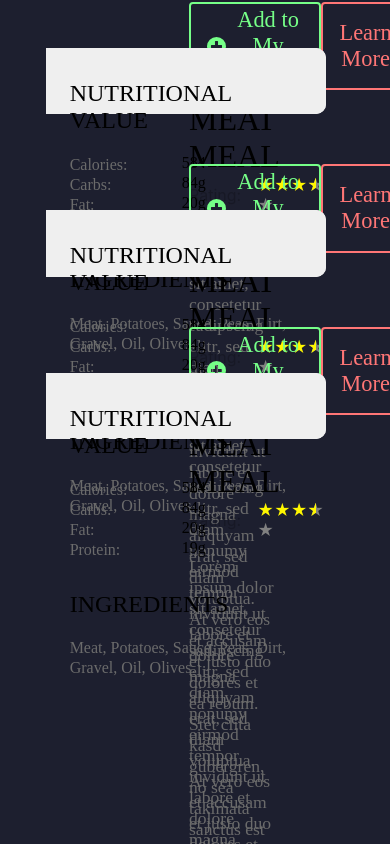
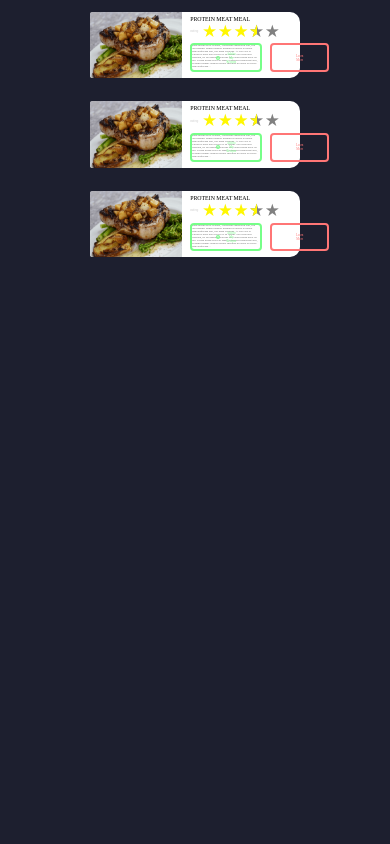
Before and after one commit to Nidhal-Bouzara/el-chef, a React (Create React App) app: page / in a window 390 px wide. Shown: the top 844 px of the page. Built offline with nearby package versions, Linux system fonts and the light colour scheme; what webfontloader would draw is missing.

Commit message:
Made RecipeDisplay semi-responsive, added new hasEnoughWidth state to redux store

```diff
--- a/src/App.js
+++ b/src/App.js
@@ -4,7 +4,7 @@ import debounce from 'lodash/debounce';
 
 // Redux
 import { useDispatch, useSelector } from 'react-redux';
-import { isMobile, hasEnoughHeight } from './redux/responsiveness/responsive';
+import { isMobile, hasEnoughHeight, hasEnoughWidth } from './redux/responsiveness/responsive';
 
 // Containers
 import MobileLandingPage from './pages/mobileLandingPage/MobileLandingPage';
@@ -18,11 +18,13 @@ const App = () => {
   useEffect(() => {
     dispatch( isMobile( window.innerWidth <= 550 ))
     dispatch( hasEnoughHeight( window.innerHeight >= 960 ))
+    dispatch( hasEnoughWidth( window.innerWidth >= 1480 ))
   }, [dispatch]);
 
   const onWindowResize = () => {
     dispatch( isMobile( window.innerWidth <= 550 ))
     dispatch( hasEnoughHeight( window.innerHeight >= 960 ))
+    dispatch( hasEnoughWidth( window.innerWidth >= 1480 ))
   }
 
   window.onresize = debounce( onWindowResize, 200 );
--- a/src/components/wide/recipeDiplay/RecipeDisplay.js
+++ b/src/components/wide/recipeDiplay/RecipeDisplay.js
@@ -7,11 +7,18 @@ import rdStyle from './RecipeDisplay.module.scss';
 // Images
 import dish from '../../../images/dish.png';
 import add from '../../../images/add.svg';
+import { useSelector } from 'react-redux';
 
 const RecipeDisplay = () => {
+    let screenHasEnoughWidth = useSelector(state => state.responsive.hasEnoughWidth);
+    console.log(screenHasEnoughWidth);
     return (
-        <section className={rdStyle.container}>
-            <div className={rdStyle.item}>
+            <div
+                className={rdStyle.item}
+                style={
+                    screenHasEnoughWidth? null : {width: '54vw'}
+                }
+            >
                 <img src={dish} alt="dish" />
                 <div className={rdStyle.content}>
                     <h1 className={rdStyle.title}>PROTEIN MEAT MEAL</h1>
@@ -19,10 +26,10 @@ const RecipeDisplay = () => {
                         <span className={rdStyle.ratingTitle}>Rating:&emsp;</span>
                         <ReactStars
                             count={5}
-                            size={16}
                             value={3.5}
                             isHalf={true}
                             activeColor={"#FFF700"}
+                            classNames={rdStyle.stars}
                         />
                     </div>
                     <div className={rdStyle.descriptionContainer}>
@@ -38,6 +45,8 @@ const RecipeDisplay = () => {
                         <button className={rdStyle.learnButton}>Learn More</button>
                     </div>
                 </div>
+                {
+                    screenHasEnoughWidth? (
                         <div className={rdStyle.widget}>
                             <div className={rdStyle.widgetContainer}>
                                 <h2 className={rdStyle.widgetTitle}>Nutritional Value</h2>
@@ -69,8 +78,9 @@ const RecipeDisplay = () => {
                                 </div>
                             </div>
                         </div>
+                    ) : null
+                }
             </div>
-        </section>
     );
 }
 
--- a/src/components/wide/recipeDiplay/RecipeDisplay.module.scss
+++ b/src/components/wide/recipeDiplay/RecipeDisplay.module.scss
@@ -1,5 +1,5 @@
 .title {
-    font-size: 2rem;
+    font-size: 1.5vw;
     font-family: 'Barlow';
     font-weight: 400;
     margin: 0;
@@ -8,12 +8,12 @@
 
 .content {
     width: 100%;
-    margin: 1rem 0 0 2rem;
+    margin: 1vw 0 0 2vw;
 }
 
 .item {
     display: flex;
-    margin: 3rem 0;
+    margin: 3vw 0;
     width: 67vw;
     height: 17vw;
     background-color: white;
@@ -34,16 +34,17 @@
 .ratingTitle {
     font-size: 'Work Sans';
     opacity: .2;
+    font-size: .7vw;
 }
 
 .descriptionContainer {
     width: 62%;
     max-width: 500px;
-    margin-top: 1rem;
+    margin-top: 1vw;
 }
 
 .description {
-    font-size: 1.1rem;
+    font-size: 0.7vw;
     font-family: 'Work Sans';
     color: #6B6B6B;
     margin: 0;
@@ -51,11 +52,10 @@
 
 .buttons {
     display: flex;
-    justify-content: space-between;
-    width: 52%;
-    max-width: 400px;
+    // width: 52%;
+    // max-width: 400px;
     position: absolute;
-    bottom: 1.5rem;
+    bottom: 1.5vw;
 }
 
 .addButton {
@@ -63,14 +63,15 @@
     border: 2px solid #76FF88;
     border-radius: 4px;
     color: #76FF88;
-    font-size: 1.4rem;
+    font-size: .8vw;
     font-family: 'Work Sans';
     font-weight: 400;
     display: flex;
     align-items: center;
-    padding: .2rem 1rem;
+    padding: .4rem 1.5rem;
     cursor: pointer;
     transition: all .3s ease;
+    margin-right: 2vw;
     &:hover {
         background-color: #76FF88;
         color: white;
@@ -78,7 +79,7 @@
 }
 
 .buttonImage {
-    height: 1.2rem;
+    height: 1vw;
     margin-right: .4rem;
 }
 
@@ -87,10 +88,10 @@
     border: 2px solid #FF7676;
     border-radius: 4px;
     color: #FF7676;
-    font-size: 1.4rem;
+    font-size: .8vw;
     font-family: 'Work Sans';
     font-weight: 400;
-    padding: .2rem 1rem;
+    padding: .4rem 1.5rem;
     cursor: pointer;
     transition: all .3s ease;
     &:hover {
@@ -101,21 +102,29 @@
 
 .widget {
     height: 100%;
-    width: 280px;
+    width: 21%;
     position: absolute;
     right: 0;
     background-color: #EFEFEF;
     border-radius: 0 10px 10px 0;
+    transition: all .4s ease;
 }
 
+
+// .widgetContainer {
+//     margin: .4vw 1.5vw 0;
+// }
+
 .widgetContainer {
-    margin: 2rem 1.5rem;
+    margin: 1.4vw 1.5vw 0;
 }
 
 .widgetTitle {
     font-family: 'Barlow';
     font-weight: 300;
     text-transform: uppercase;
+    font-size: 1.1vw;
+    margin: 0;
 }
 
 .widgetItems {
@@ -131,10 +140,12 @@
     color: #6B6B6B;
     font-weight: 300;
     font-family: 'Work Sans';
+    font-size: .8vw;
 }
 
 .widgetItemValue {
     position: absolute;
-    left: 7rem;
+    left: 7vw;
     font-family: 'Work Sans';
+    font-size: .8vw;
 }
--- a/src/redux/responsiveness/responsive.js
+++ b/src/redux/responsiveness/responsive.js
@@ -3,6 +3,7 @@ import { createSlice } from '@reduxjs/toolkit';
 const initialState = {
     mobile: true,
     hasEnoughHeight: false,
+    hasEnoughWidth: true
 }
 
 const responsiveSlice = createSlice({
@@ -10,9 +11,10 @@ const responsiveSlice = createSlice({
     initialState,
     reducers: {
         isMobile: (state, action) => {state.mobile = action.payload},
-        hasEnoughHeight: (state, action) => {state.hasEnoughHeight = action.payload}
+        hasEnoughHeight: (state, action) => {state.hasEnoughHeight = action.payload},
+        hasEnoughWidth: (state, action) => {state.hasEnoughWidth = action.payload}
     }
 })
 
-export const { isMobile, hasEnoughHeight } = responsiveSlice.actions;
+export const { isMobile, hasEnoughHeight, hasEnoughWidth } = responsiveSlice.actions;
 export default responsiveSlice.reducer;
```
Also changed, not shown: 1 other file (tests, documents, lock files or other folders). Lines whose indentation alone changed are shown as unchanged.
